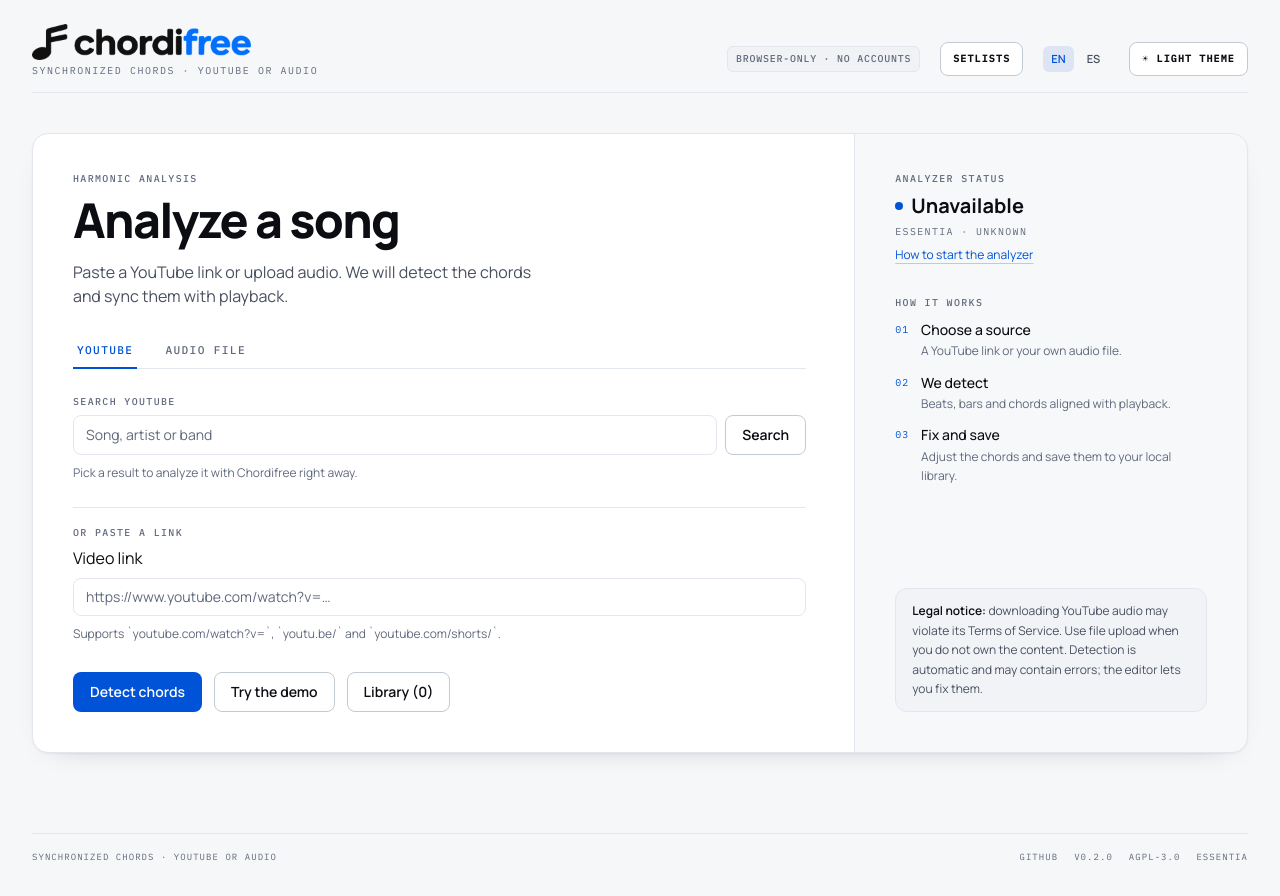
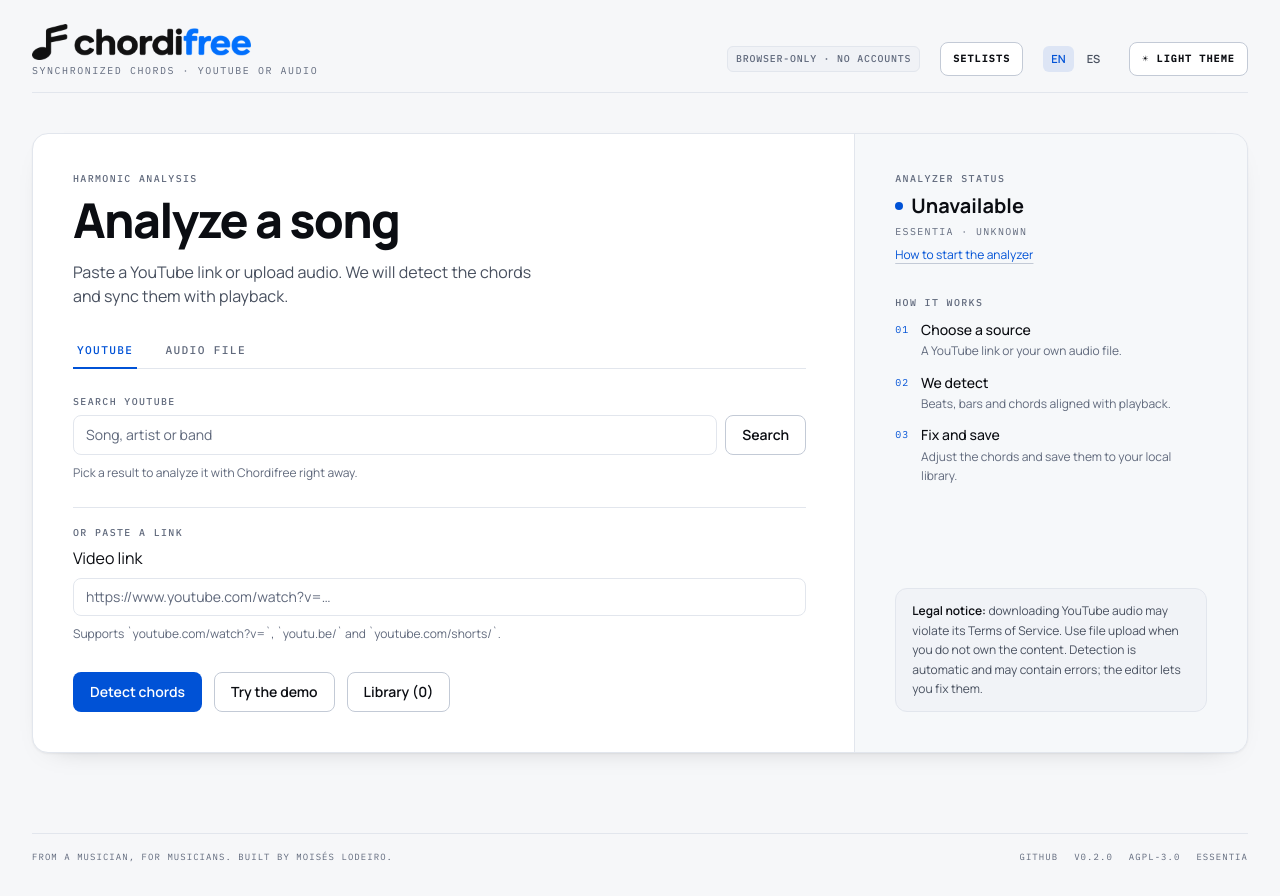
Before and after one commit to moiseslodeiro/chordifree, a React (Vite) app in the folder apps/web/: page / in a window 1280 px wide. Built offline with nearby package versions, Linux system fonts and the light colour scheme; no server answers.

Commit message:
fix: use the author tagline in the footer
Replace the synchronized-chords slogan with the project's musician-to-musician tagline.

```diff
--- a/apps/web/src/App.tsx
+++ b/apps/web/src/App.tsx
@@ -743,7 +743,7 @@ export default function App() {
         data-testid="site-footer"
         className="mt-10 flex flex-wrap items-center justify-between gap-x-6 gap-y-2 border-t border-line pb-2 pt-4 font-mono text-[0.56rem] uppercase tracking-[0.12em] text-ink3"
       >
-        <span>{t('app.tagline')}</span>
+        <span>{t('footer.tagline')}</span>
         <nav className="flex flex-wrap items-center gap-x-4 gap-y-1" aria-label={t('footer.links')}>
           {desktop ? (
             <button
--- a/apps/web/src/i18n/messages.ts
+++ b/apps/web/src/i18n/messages.ts
@@ -564,6 +564,7 @@ const en = {
   'history.never': 'Not practiced yet',
   'history.sessions': '{count} sessions',
   'time.justNow': 'just now',
+  'footer.tagline': 'From a musician, for musicians. Built by Moisés Lodeiro.',
   'footer.links': 'Project links',
   'footer.github': 'GitHub',
   'footer.license': 'AGPL-3.0',
@@ -1152,6 +1153,7 @@ const es: Record<MessageKey, string> = {
   'history.never': 'Sin practicar todavía',
   'history.sessions': '{count} sesiones',
   'time.justNow': 'ahora mismo',
+  'footer.tagline': 'De un músico para músicos y músicas. Hecho por Moisés Lodeiro.',
   'footer.links': 'Enlaces del proyecto',
   'footer.github': 'GitHub',
   'footer.license': 'AGPL-3.0',
```
Also changed, not shown: 1 other file (tests, documents, lock files or other folders).
